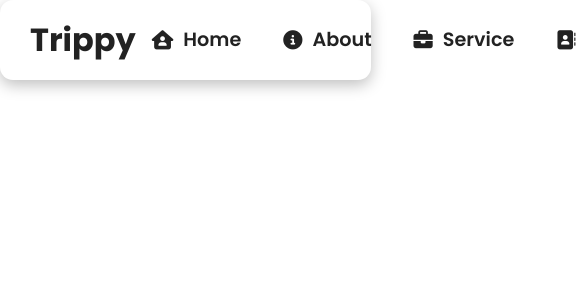
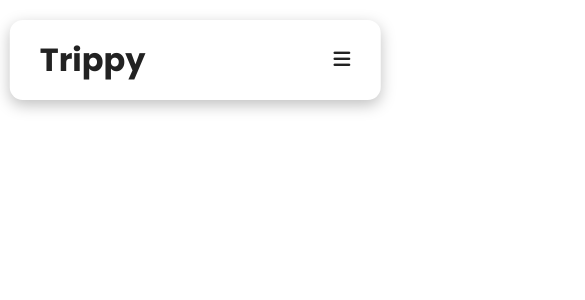
Before and after one commit to Caovandah/Tour-Travel-Project, a React (Create React App) app: page / in a window 390 px wide. Shown: the top 300 px of the page, 585 px wide, since content can reach past the window. Built offline with nearby package versions, Linux system fonts and the light colour scheme.

Commit message:
Upload: Responsive Navbar

```diff
--- a/src/components/Navbar/Navbar.js
+++ b/src/components/Navbar/Navbar.js
@@ -3,14 +3,24 @@
 import './NavbarStyles.css';
 
 class Navbar extends Component {
+    state = { clicked: false };
+
+    handleClick = () => {
+        this.setState({ clicked: !this.state.clicked });
+    };
+
     render() {
         return (
             <nav className="NavbarItems">
                 {/* logo */}
                 <h1 className="navbar-logo">Trippy</h1>
 
+                <div className="menu-icons" onClick={this.handleClick}>
+                    <i className={this.state.clicked ? 'fas fa-times' : 'fas fa-bars'}></i>
+                </div>
+
                 {/* menu */}
-                <ul className="nav-menu">
+                <ul className={this.state.clicked ? 'nav-menu active' : 'nav-menu'}>
                     {MenuItems.map((item, index) => {
                         return (
                             <li key={index}>
--- a/src/components/Navbar/NavbarStyles.css
+++ b/src/components/Navbar/NavbarStyles.css
@@ -7,6 +7,11 @@
     width: 95%;
     height: 80px;
     border-radius: 13px;
+    position: fixed;
+    top: 20px;
+    left: 50%;
+    transform: translate(-50%);
+    z-index: 9999;
 }
 
 .navbar-logo {
@@ -62,3 +67,79 @@
     background-color: #151516;
     color: #fff;
 }
+
+.menu-icons {
+    display: none;
+}
+
+@media screen and (max-width: 850px) {
+    .NavbarItems {
+        z-index: 99;
+    }
+
+    .nav-menu {
+        display: flex;
+        flex-direction: column;
+        justify-content: flex-start;
+        background: #fff;
+        width: 100%;
+        height: auto;
+        position: absolute;
+        top: 0;
+        left: -100%;
+        opacity: 0;
+        align-items: stretch;
+        padding: 80px 0 30px 0;
+        margin: 0;
+        transition: 0.3s ease-in-out;
+        border-radius: 13px;
+    }
+
+    .nav-menu.active {
+        left: 0;
+        opacity: 1;
+        z-index: -1;
+        transition: 0.3s ease-in-out;
+    }
+
+    .nav-links {
+        display: block;
+        width: 100%;
+        font-size: 1.2rem;
+        padding: 2rem 0;
+    }
+
+    .nav-links:hover {
+        background: #01959a;
+        transition: none;
+    }
+
+    button {
+        display: none;
+    }
+
+    .nav-links-mobile {
+        display: block;
+        text-align: center;
+        padding: 1.5rem;
+        margin: auto;
+        border-radius: 4px;
+        width: 80%;
+        background: #01959a;
+        text-decoration: none;
+        color: #fff;
+        font-size: 1.2rem;
+        font-weight: 700;
+        letter-spacing: 2px;
+    }
+
+    .menu-icons {
+        display: block;
+        cursor: pointer;
+    }
+
+    .menu-icons i {
+        font-size: 1.2rem;
+        color: #222;
+    }
+}
```
